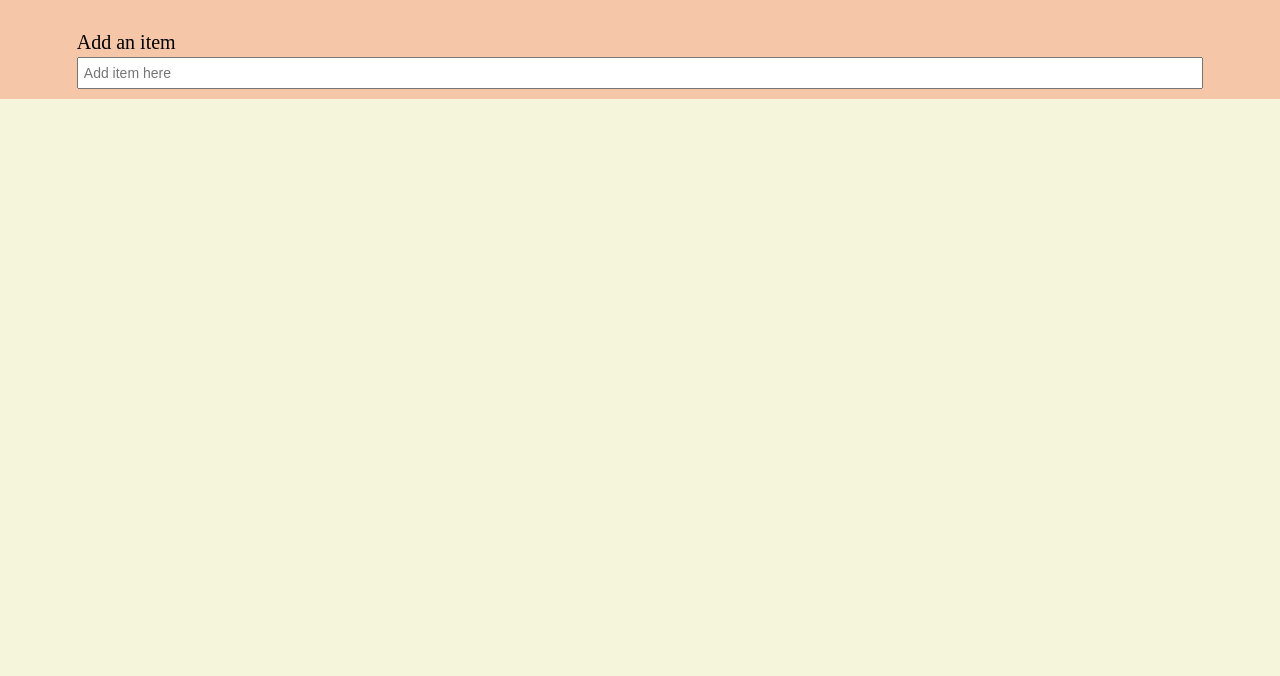
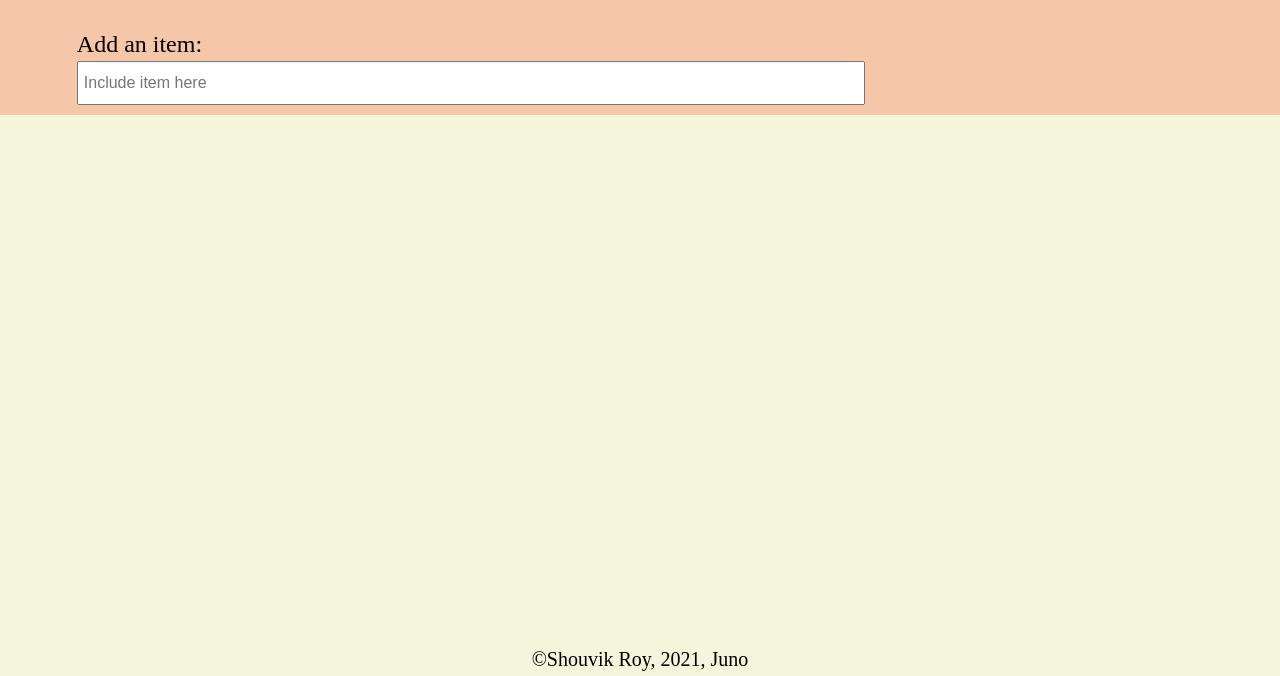
Before and after one commit to ShouvikR/To-do-App, a plain HTML site: page index.html in a window 1280 px wide. Shown: the part 124-800 px from the top of the page. Drawn offline with Linux system fonts and the light colour scheme.

Commit message:
added footer and styled it

```diff
--- a/index.html
+++ b/index.html
@@ -16,12 +16,12 @@
           </header>
 
           <form action="#">
-            <label for="item">Add an item</label>
+            <label for="item">Add an item:</label>
             <input
               type="text"
               name="item"
               id="item"
-              placeholder="Add item here"
+              placeholder="Include item here"
             />
           </form>
         </div>
@@ -34,6 +34,10 @@
       </section>
     </main>
 
+    <footer class="wrapper">
+      &copy;Shouvik Roy, 2021, Juno
+    </footer>
+
     <link rel="stylesheet" href="https://use.fontawesome.com/releases/v5.15.4/css/all.css" integrity="sha384-DyZ88mC6Up2uqS4h/KRgHuoeGwBcD4Ng9SiP4dIRy0EXTlnuz47vAwmeGwVChigm" crossorigin="anonymous">
     <script src="./script.js"></script>
   </body>
--- a/script.js
+++ b/script.js
@@ -26,6 +26,8 @@ form.addEventListener('submit', function(e) {
 
 const ulEl = document.querySelector('ul');
 
+ulEl.setAttribute('class', 'wrapper');
+
 ulEl.addEventListener('click', function(element) {
     if (element.target.tagName === 'I') {
         changeDisplay(element.target);
--- a/style.css
+++ b/style.css
@@ -13,6 +13,11 @@ html {
     background-color: beige;
 }
 
+body {
+    position: relative;
+    min-height: 100vh;
+}
+
 main {
     background-color: rgb(246, 198, 168);
     padding-top: 30px;
@@ -26,8 +31,9 @@ main {
 
 ul {
     list-style: none;
+    padding-left: 0px;
+
 }
-
 
 h1 {
     font-size: 2.5rem;
@@ -36,14 +42,25 @@ h1 {
 }
 
 input {
-    width: 100%;
-    font-size: .7rem;
+    width: 70%;
+    font-size: .8rem;
     margin-top: 3px;
-    padding: 6px 5px;
+    padding: 11px 5px;
 }
+
+label {
+    font-size: 1.2rem;
+}
+
+/* input[type='text'] {
+    width: 70%;
+} */
 
 form {
     padding-bottom: 10px;
+    display: flex;
+    flex-direction: column;
+    margin: 0 auto;
 }
 
 i {
@@ -56,3 +73,14 @@ i {
 .text-muted i {
     color: rgb(142, 142, 142);
 }
+
+footer {
+    position: absolute;
+    bottom: 0;
+    left: 0;
+    right: 0;
+    text-align: center;
+    padding: 10px 10px 5px;
+
+
+}
```
